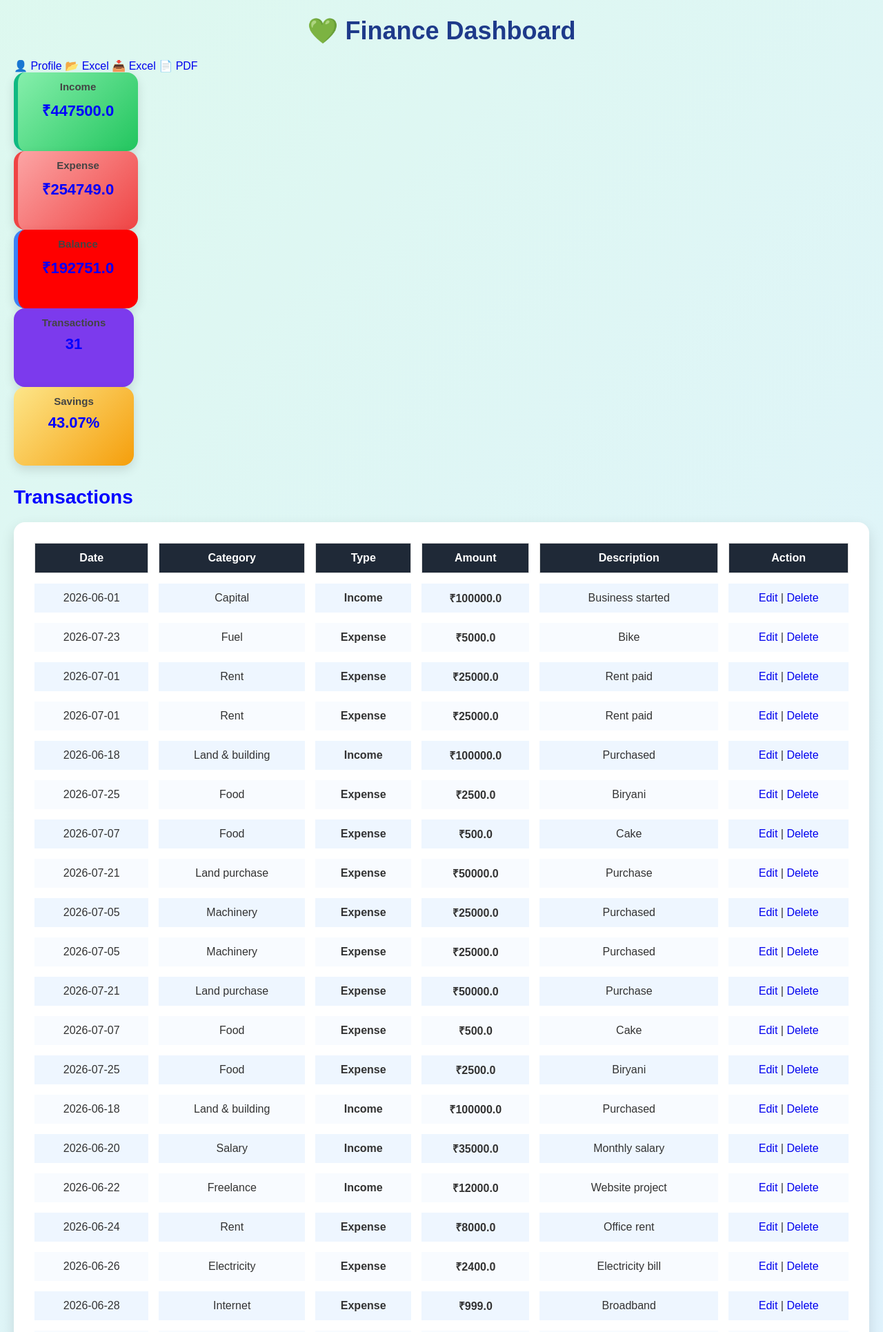
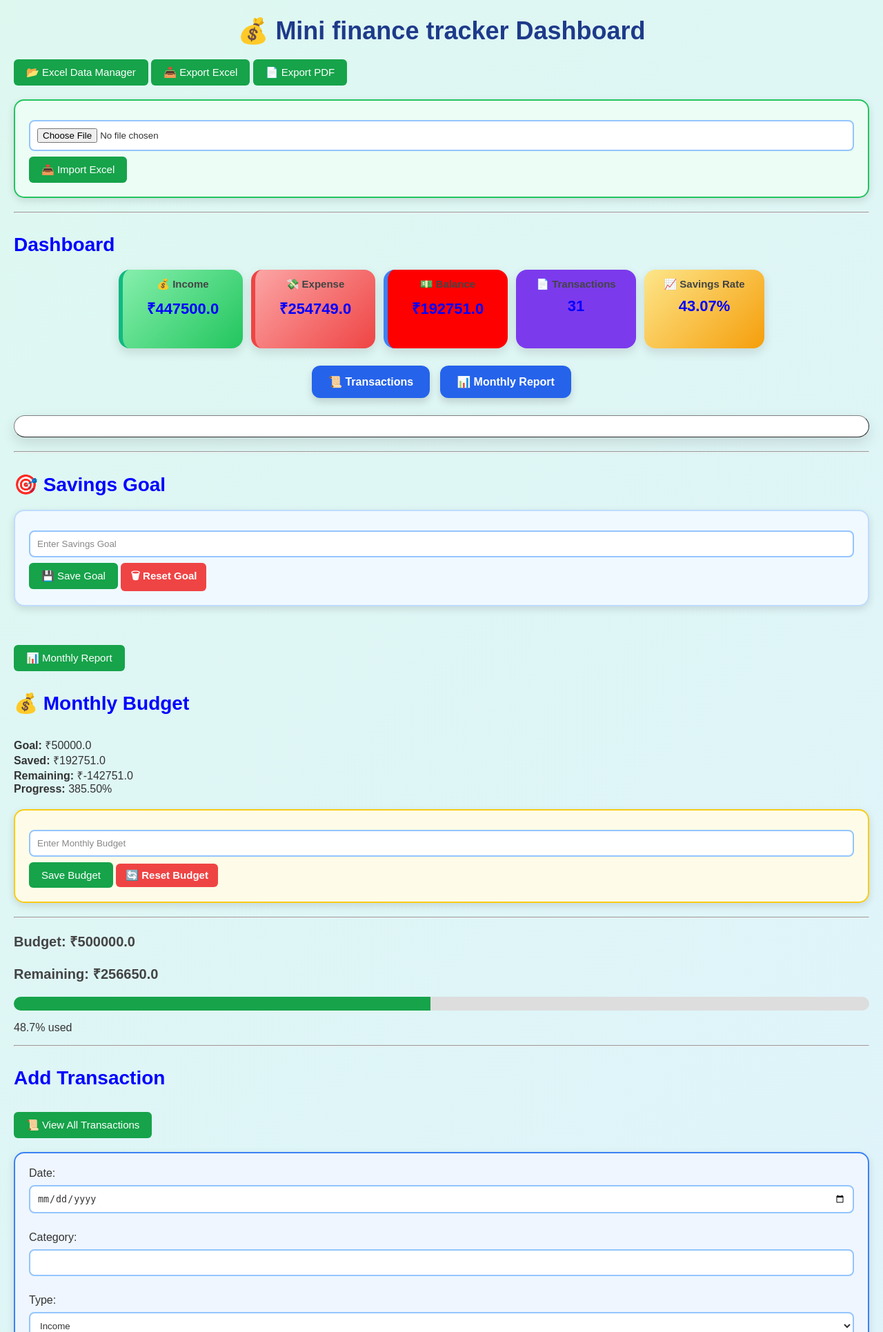
Before and after one commit to ajaykothula/FinanceDashboard, a Flask app: page / in a window 1280 px wide. Shown: the top 1931 px of the page at 69% size. Run offline with Flask 3, Linux system fonts and the light colour scheme; a user stored in the database is signed in; data comes from the database, SQL or seed files in the repository; both versions use the stored data as it was after the commit.

Commit message:
Restore previous dashboard UI

```diff
--- a/templates/index.html
+++ b/templates/index.html
@@ -1,55 +1,338 @@
 <!DOCTYPE html>
-<html lang="en">
+<html>
 <head>
-<meta charset="UTF-8">
-<meta name="viewport" content="width=device-width, initial-scale=1.0">
 <title>Finance Dashboard</title>
 <link rel="stylesheet" href="{{ url_for('static', filename='style.css') }}">
-<script src="https://cdn.jsdelivr.net/npm/chart.js"></script>
 </head>
+
 <body>
-<header class="topbar">
-<h1>💚 Finance Dashboard</h1>
-<div class="actions">
-<a class="btn" href="/profile">👤 Profile</a>
-<a class="btn" href="/data_manager">📂 Excel</a>
-<a class="btn" href="/export">📥 Excel</a>
-<a class="btn" href="/export_pdf">📄 PDF</a>
+
+<h1>💰 Mini finance tracker Dashboard</h1>
+<a href="/data_manager">
+<button>📂 Excel Data Manager</button>
+</a>
+
+<a href="/export">
+    <button>📥 Export Excel</button>
+</a>
+<a href="/export_pdf">
+    <button>📄 Export PDF</button>
+</a>
+<form action="/import" method="POST" enctype="multipart/form-data">
+    <input type="file" name="file" accept=".xlsx" required>
+    <button type="submit">📤 Import Excel</button>
+</form>
+<hr>
+
+<h2>Dashboard</h2>
+
+<table border="1" cellpadding="10">
+<tr>
+<div class="dashboard-cards">
+
+<div class="card income-card">
+    <h3>💰 Income</h3>
+    <h2>₹{{ income }}</h2>
 </div>
-</header>
 
-<section class="cards">
-<div class="card income-card"><h3>Income</h3><h2>₹{{ income }}</h2></div>
-<div class="card expense-card"><h3>Expense</h3><h2>₹{{ expense }}</h2></div>
-<div class="card balance-card"><h3>Balance</h3><h2>₹{{ balance }}</h2></div>
-<div class="card transaction-card"><h3>Transactions</h3><h2>{{ count }}</h2></div>
-<div class="card saving-card"><h3>Savings</h3><h2>{{ "%.2f"|format(savings_rate) }}%</h2></div>
-</section>
+<div class="card expense-card">
+    <h3>💸 Expense</h3>
+    <h2>₹{{ expense }}</h2>
+</div>
+
+<div class="card balance-card">
+    <h3>💵 Balance</h3>
+    <h2>₹{{ balance }}</h2>
+</div>
+
+<div class="card transaction-card">
+    <h3>📄 Transactions</h3>
+    <h2>{{ count }}</h2>
+</div>
+
+<div class="card saving-card">
+    <h3>📈 Savings Rate</h3>
+    <h2>{{ "%.2f"|format(savings_rate) }}%</h2>
+</div>
+
+</div>
+<div class="dashboard-buttons">
+
+    <a href="/transactions" class="dash-btn">
+        📜 Transactions
+    </a>
+
+    <a href="/monthly_report" class="dash-btn">
+    📊 Monthly Report
+</a>
+
+</div>
+</tr>
+</table>
+
+<hr>
+
+<h2>🎯 Savings Goal</h2>
+
+<form action="/save_goal" method="POST">
+
+<input
+    type="number"
+    step="0.01"
+    name="goal"
+    placeholder="Enter Savings Goal"
+    required>
+
+<button type="submit">
+    💾 Save Goal
+</button>
+<a href="/reset_goal">
+    <button
+        type="button"
+        class="delete-btn"
+        onclick="return confirm('Reset your savings goal?')">
+        🗑 Reset Goal
+    </button>
+</a>
+</form>
+
+<br><br>
+ <a href="/monthly_report">
+    <button>📊 Monthly Report</button>
+</a>
+<h2>💰 Monthly Budget</h2>
+<br>
+
+<b>Goal:</b> ₹{{ goal }}<br>
+<b>Saved:</b> ₹{{ balance }}<br>
+<b>Remaining:</b> ₹{{ remaining_goal }}<br>
+<b>Progress:</b> {{ "%.2f"|format(goal_percent) }}%
+
+<form action="/set_budget" method="POST">
+
+<input
+type="number"
+name="budget"
+placeholder="Enter Monthly Budget"
+required>
+
+<button type="submit">
+Save Budget
+</button>
+<a href="/reset_budget">
+    <button class="delete-btn">
+        🔄 Reset Budget
+    </button>
+</a>
+</form>
+
+<hr>
+
+<h3>Budget: ₹{{ monthly_budget }}</h3>
+<h3>Remaining: ₹{{ remaining }}</h3>
+
+<div class="progress-box">
+    <div class="progress-bar"
+         style="width: {{ budget_percent }}%;">
+    </div>
+</div>
+
+<p>{{ budget_percent|round(1) }}% used</p>
+
+<hr>
+
+<h2>Add Transaction</h2>
+<br>
+
+<a href="/transactions">
+    <button>📜 View All Transactions</button>
+</a>
+<form action="/add" method="POST">
+
+Date:
+<input type="date" name="date" required>
+<br><br>
+
+Category:
+<input type="text" name="category" required>
+<br><br>
+
+Type:
+<select name="type">
+<option>Income</option>
+<option>Expense</option>
+</select>
+
+<br><br>
+
+Amount:
+<input type="number" step="0.01" name="amount" required>
+
+<br><br>
+
+Description:
+<input type="text" name="description">
+
+<br><br>
+
+<button type="submit">Save</button>
+
+</form>
+
+
+<hr>
+
+<h2>🔍 Filter Transactions</h2>
+
+<form method="GET" action="/">
+
+<input type="text"
+name="search"
+placeholder="Category..."
+value="{{request.args.get('search','')}}">
+
+
+<label>From:</label>
+<input type="date"
+name="from_date">
+
+
+<label>To:</label>
+<input type="date"
+name="to_date">
+
+
+<button type="submit">
+🔍 Filter
+</button>
+
+<a href="/">
+<button type="button">
+Clear
+</button>
+</a>
+
+</form>
+
+<hr>
 
 <h2>Transactions</h2>
-<div class="table-box">
-<table>
-<tr><th>Date</th><th>Category</th><th>Type</th><th>Amount</th><th>Description</th><th>Action</th></tr>
+
+<div class="table-container">
+
+<table border="1">
+
+<tr>
+    <th>Date</th>
+    <th>Category</th>
+    <th>Type</th>
+    <th>Amount</th>
+    <th>Description</th>
+    <th>Action</th>
+</tr>
+
 {% for t in transactions %}
 <tr>
-<td>{{t[1]}}</td><td>{{t[2]}}</td><td>{{t[3]}}</td><td>₹{{t[4]}}</td><td>{{t[5]}}</td>
-<td><a href="/edit/{{t[0]}}">Edit</a> | <a href="/delete/{{t[0]}}">Delete</a></td>
+    <td>{{ t[1] }}</td>
+    <td>{{ t[2] }}</td>
+    <td>{{ t[3] }}</td>
+    <td>₹{{ t[4] }}</td>
+    <td>{{ t[5] }}</td>
+
+    <td>
+        <a href="/edit/{{ t[0] }}">
+            <button class="edit-btn">✏️ Edit</button>
+        </a>
+
+        <a href="/delete/{{ t[0] }}">
+            <button class="delete-btn"
+            onclick="return confirm('Delete this transaction?')">
+            Delete
+            </button>
+        </a>
+    </td>
 </tr>
 {% endfor %}
+
 </table>
+
 </div>
+<h2>📈 Monthly Income vs Expense</h2>
 
-<h2>Monthly Income vs Expense</h2>
-<div class="chart-wrap"><canvas id="monthlyChart"></canvas></div>
+<canvas id="monthlyChart"></canvas>
+
+<script src="https://cdn.jsdelivr.net/npm/chart.js"></script>
+
 <script>
-new Chart(document.getElementById("monthlyChart"),{
-type:"bar",
-data:{labels:[{% for r in monthly_data %}"{{r[0]}}",{% endfor %}],
-datasets:[
-{label:"Income",data:[{% for r in monthly_data %}{{r[1]}},{% endfor %}]},
-{label:"Expense",data:[{% for r in monthly_data %}{{r[2]}},{% endfor %}]}
-]},
-options:{responsive:true,maintainAspectRatio:false}
+const months = [
+{% for row in monthly_data %}
+"{{ row[0] }}",
+{% endfor %}
+];
+
+const incomeData = [
+{% for row in monthly_data %}
+{{ row[1] }},
+{% endfor %}
+];
+
+const expenseData = [
+{% for row in monthly_data %}
+{{ row[2] }},
+{% endfor %}
+];
+
+new Chart(document.getElementById("monthlyChart"), {
+    type: "bar",
+    data: {
+        labels: months,
+        datasets: [
+            {
+                label: "Income",
+                data: incomeData,
+                backgroundColor: "#22c55e"
+            },
+            {
+                label: "Expense",
+                data: expenseData,
+                backgroundColor: "#ef4444"
+            }
+        ]
+    },
+    options: {
+        responsive: true
+    }
+});
+
+</script>
+
+<h2>🥧 Expense by Category</h2>
+
+<canvas id="expensePie"></canvas>
+
+<script>
+const catLabels = [
+{% for row in chart_data %}
+"{{ row[0] }}",
+{% endfor %}
+];
+
+const catAmounts = [
+{% for row in chart_data %}
+{{ row[1] }},
+{% endfor %}
+];
+
+new Chart(document.getElementById("expensePie"), {
+    type: "doughnut",
+    data: {
+        labels: catLabels,
+        datasets: [{
+            data: catAmounts
+        }]
+    },
+    options: {
+        responsive: true
+    }
 });
 </script>
-</body></html>
```
Also changed, not shown: old_finance.db (added).
